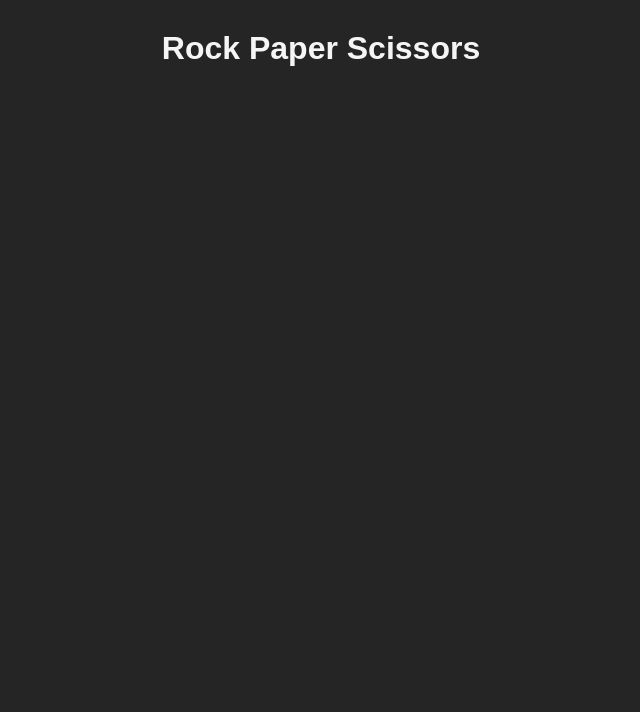
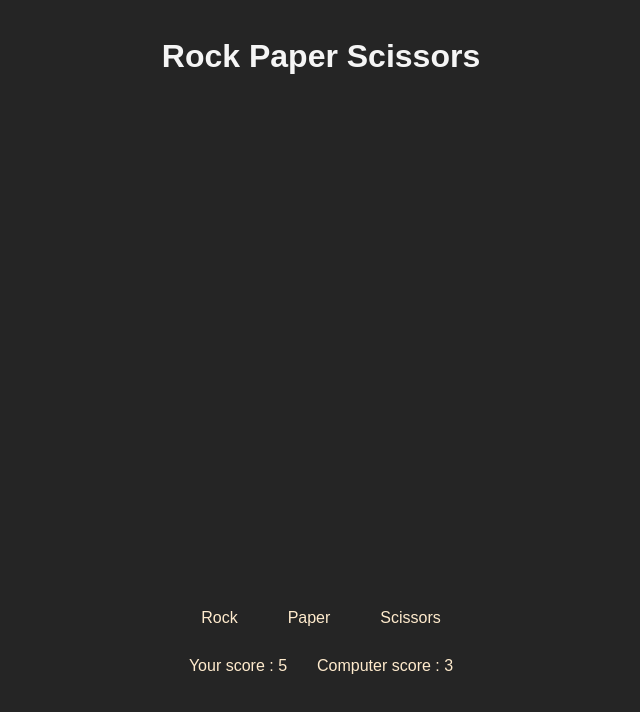
Before and after one commit to Jason-Kawala/RockPaperScissors_js, a plain HTML site: page index.html in a window 1280 px wide. Shown: the whole page, without its empty margins (319-959 px from the left). Drawn offline with Linux system fonts and the light colour scheme; a web font is replaced by a local one.

Commit message:
formatting CSS game interface and HTML divs

```diff
--- a/index.html
+++ b/index.html
@@ -10,5 +10,17 @@
 </head>
 <body>
     <h1 style="text-align: center;" class="title">Rock Paper Scissors</h1>
+
+    <div class='container'>
+        <div class="game">
+            <div class="icon rock">Rock</div>
+            <div class="icon paper">Paper</div>
+            <div class="icon scissors">Scissors</div>
+        </div>
+        <div class="score">
+            <div class="player">Your score : <span> 5</span></div>
+            <div class="computer">Computer score : <span> 3</span></div>
+        </div>
+    </div>
 </body>
 </html>
--- a/style.css
+++ b/style.css
@@ -1,6 +1,4 @@
 @import url('https://fonts.googleapis.com/css2?family=Mochiy+Pop+P+One&display=swap');
-
-
 
 /* @font-face {
     font-family: 'medusa_gothicregular';
@@ -18,5 +16,35 @@
 }
 
 body {
+    height: 100vmax;
     background-color: rgba(0, 0, 0, 0.856);
+    display: flex;
+    flex-direction: column;
+    align-items: center;
+    justify-items: center;
+    justify-content: space-between;
+    flex: 1;
+    font-family: 'Mochiy Pop P One', sans-serif;
+    color: blanchedalmond;
 }
+
+.game {
+    display: flex;
+    gap: 50px;
+    align-items: center;
+}
+
+.score {
+    display: flex;
+    gap: 30px;
+}
+
+.container {
+    display: flex;
+    flex-direction: column;
+    gap: 30px;
+    align-items: center;
+    justify-content: center;
+    flex: 1;
+    margin-bottom: 100px;
+}
```
